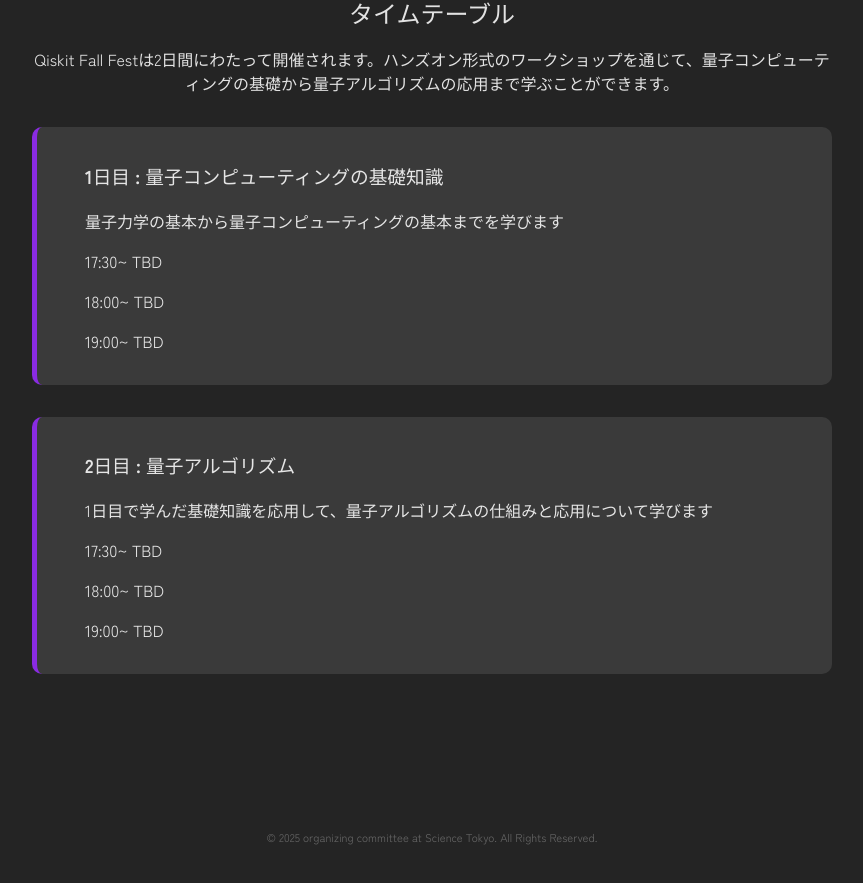
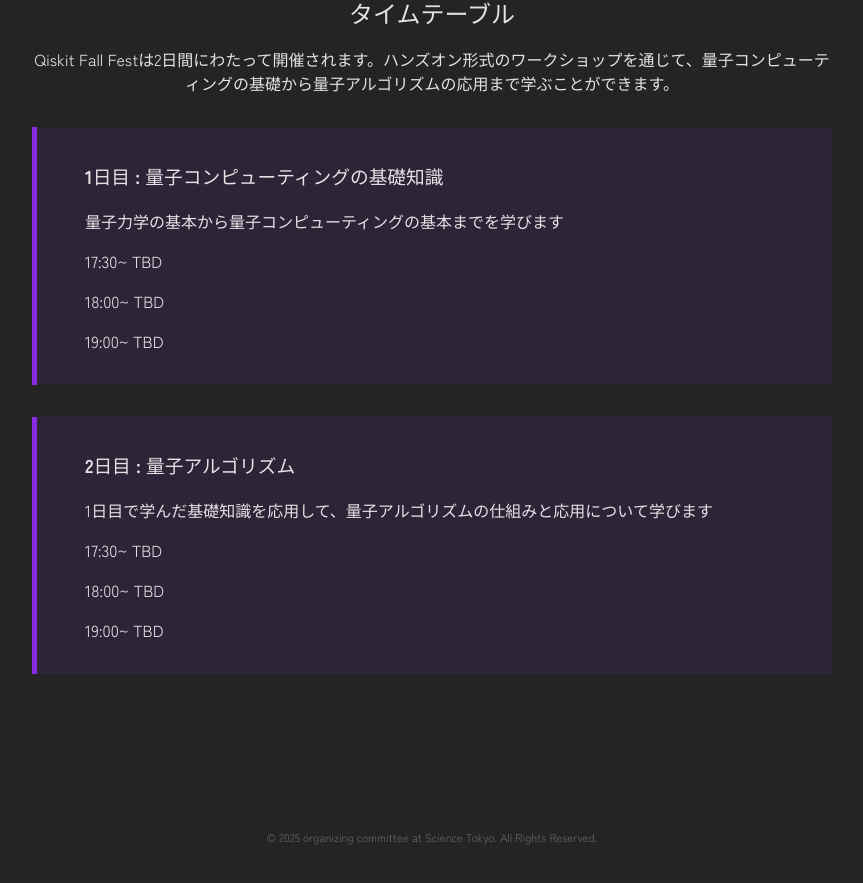
Before and after one commit to warabi0141/QFF2025-IScT, a React (Vite) app: page / in a window 1280 px wide. Shown: the part 1394-2277 px from the top of the page, without its empty margins (208-1071 px from the left). Built offline with nearby package versions, Linux system fonts and the light colour scheme.

Commit message:
fix the design of timetable

```diff
--- a/src/components/Timetable.module.css
+++ b/src/components/Timetable.module.css
@@ -12,10 +12,9 @@
 
 .timetable {
     text-align: left;
-    background-color: rgba(255, 255, 255, 0.1);
+    background-color: rgba(138, 43, 226, 0.1);
     padding: 1rem 3rem;
     max-width: 700px;
     margin: 2rem auto;
-    border-radius: 10px;
-    border-left: 5px solid blueviolet;
+    border-left: 5px solid rgb(138, 43, 226);
 }
```
